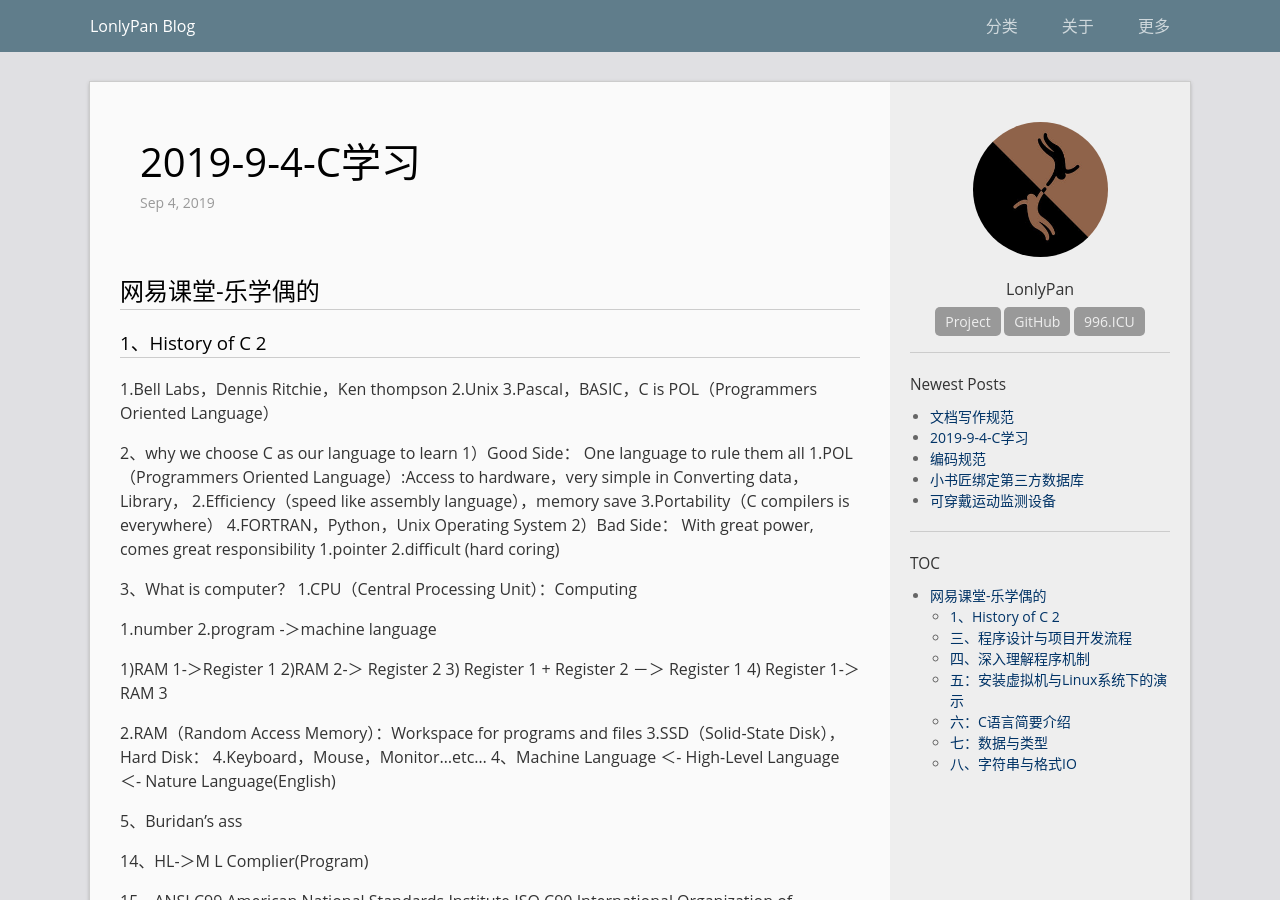
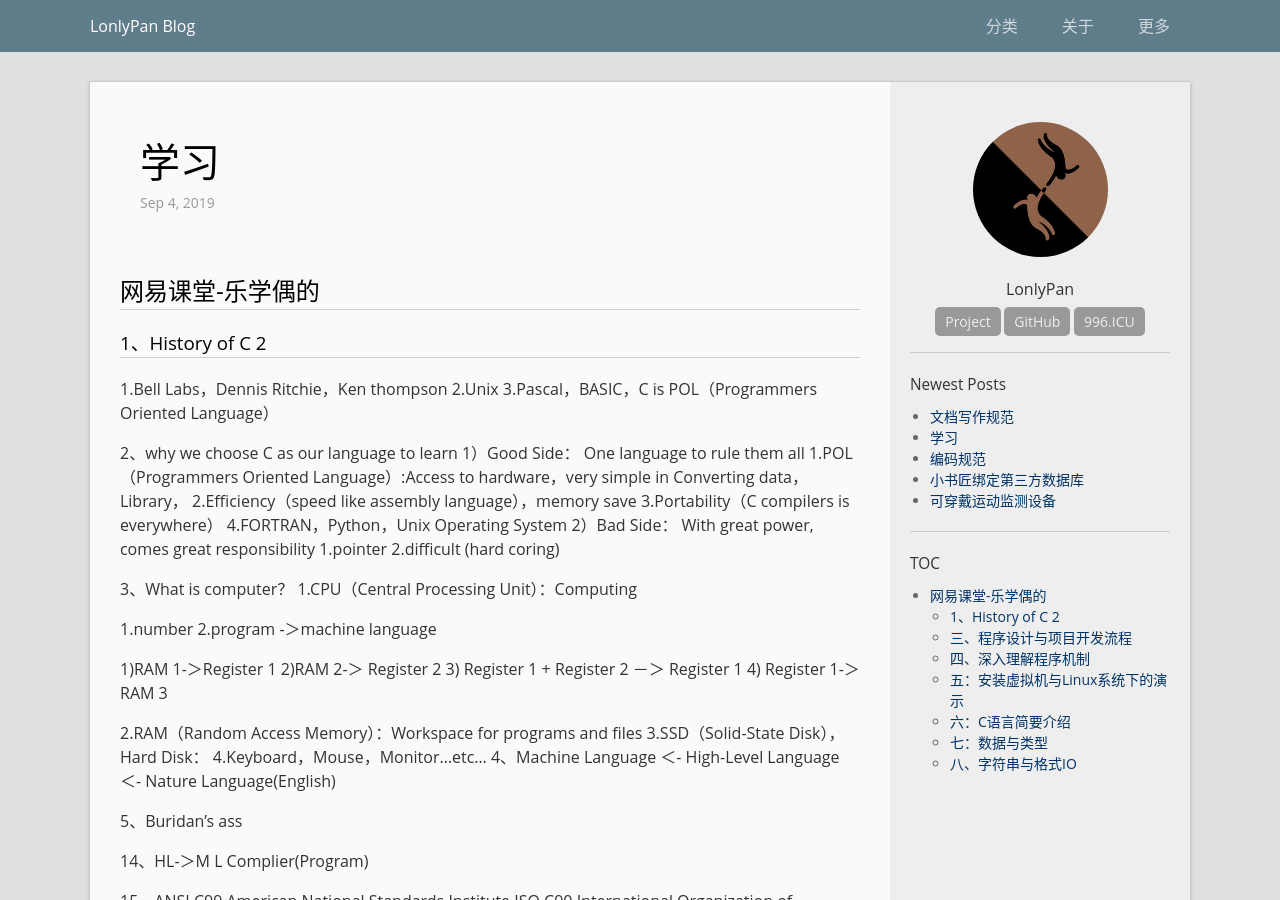
Before and after one commit to LonlyStack/LonlyPan.github.io, a Jekyll site: the page built from _posts/2019-9-4-C学习.md, in a window 1280 px wide and 900 px high. Built offline with Jekyll 4.4.1, drawn with Linux system fonts in a browser that asks for light colours.

Commit message:
修改文件: _posts/2019-9-4-C学习.md

```diff
--- a/_posts/2019-9-4-C学习.md
+++ b/_posts/2019-9-4-C学习.md
@@ -1,6 +1,6 @@
 ---
 layout: post
-title: "2019-9-4-C学习"
+title: "学习"
 data: 2019-9-4 18:6
 categories:  C&C++
 ---
```
